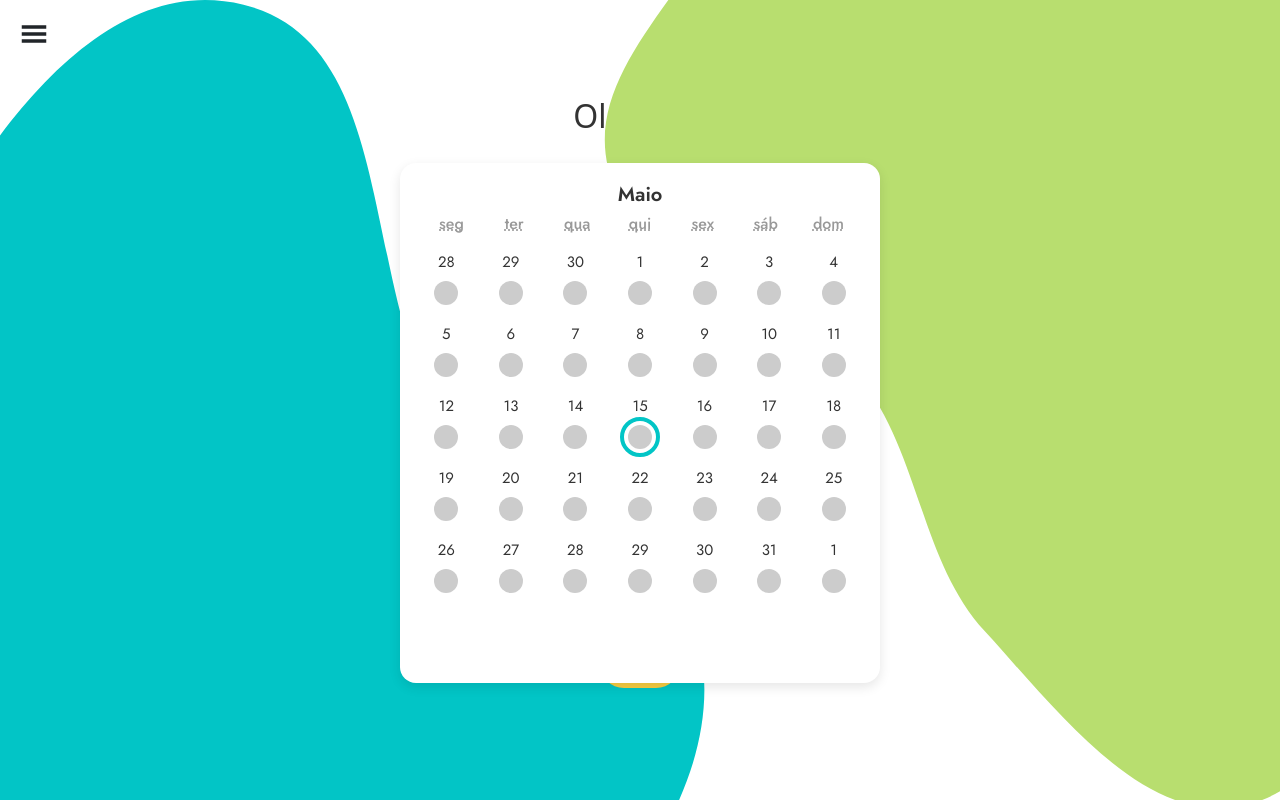
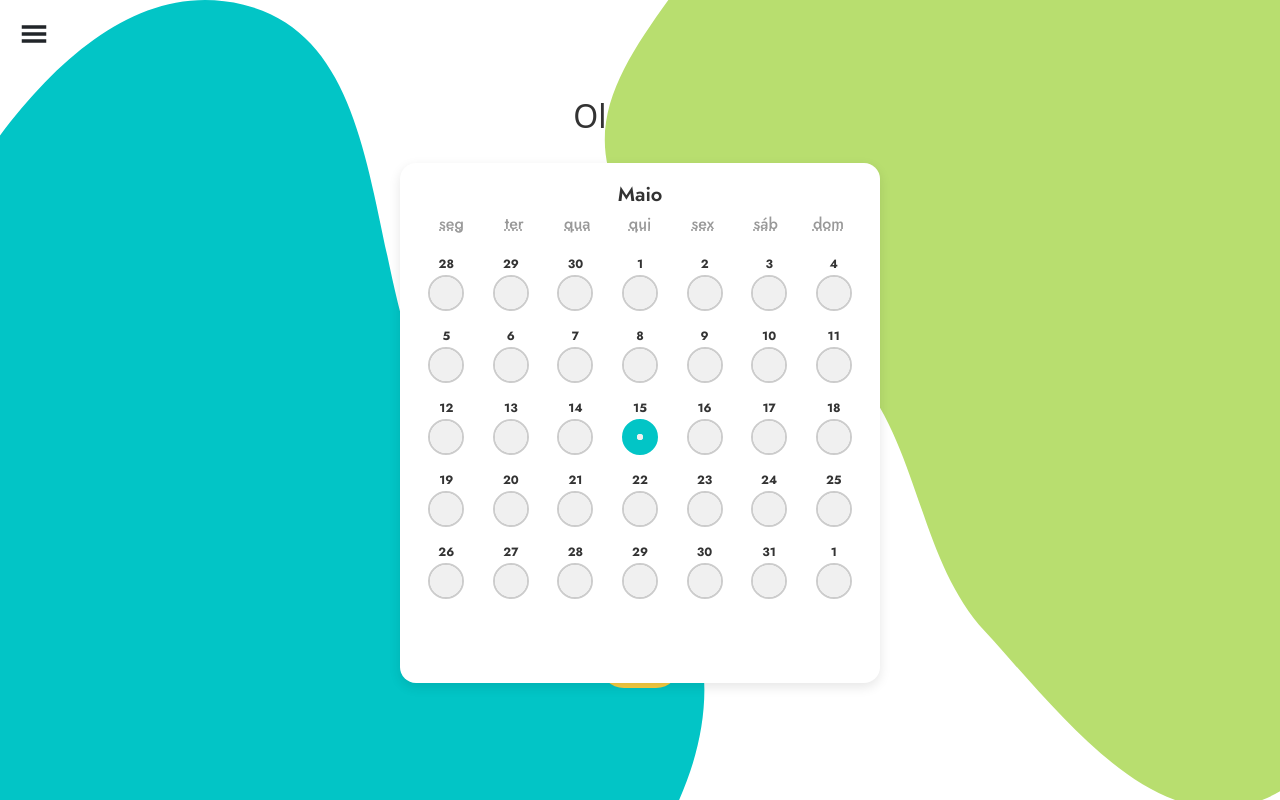
Before and after one commit to LaraSouzx/Moodly, a React (Create React App) app: page /dashboard in a window 1280 px wide. Built offline with nearby package versions, Linux system fonts and the light colour scheme.

Commit message:
add: mostrar emoção adcionada na tela dashboard

```diff
--- a/src/components/Calendario/Calendario.js
+++ b/src/components/Calendario/Calendario.js
@@ -1,20 +1,48 @@
-import React, { useState } from "react";
+import React, { useState, useEffect } from "react";
 import Calendar from "react-calendar";
 import "react-calendar/dist/Calendar.css";
-import "../Calendario/style.css"; // seu CSS customizado
+import "../Calendario/style.css";
+import { db, auth } from "../../firebaseConfig";
+import { collection, doc, getDocs } from "firebase/firestore";
+import { EMOCOES } from "../barraEmocoes/BarraEmocoes"; // Verifique se está correto
 
 const Calendario = () => {
   const [date, setDate] = useState(new Date());
+  const [emocoesPorData, setEmocoesPorData] = useState([]);
+
+  useEffect(() => {
+    const buscarEmocoes = async () => {
+      const user = auth.currentUser;
+      if (!user) return;
+
+      const userDocRef = doc(db, "usuarios", user.uid);
+      const emocoesRef = collection(userDocRef, "emocoes");
+
+      try {
+        const snapshot = await getDocs(emocoesRef);
+        const dados = snapshot.docs.map((doc) => {
+          const data = doc.data().data.toDate().toISOString().split("T")[0];
+          const emocao = doc.data().emocao;
+          return { data, emocao };
+        });
+        setEmocoesPorData(dados);
+      } catch (error) {
+        console.error("Erro ao buscar emoções:", error);
+      }
+    };
+
+    buscarEmocoes();
+  }, []);
+
   const nomeDoMes = date.toLocaleDateString("pt-BR", {
     month: "long",
   });
 
   return (
     <div className="calendar-container">
-
-        <div className="calendar-header">
-          <h4 className="month-title">{nomeDoMes}</h4>
-        </div>
+      <div className="calendar-header">
+        <h4 className="month-title">{nomeDoMes}</h4>
+      </div>
 
       <div className="calendar">
         <Calendar
@@ -25,17 +53,30 @@ const Calendario = () => {
           formatShortWeekday={(locale, date) =>
             date.toLocaleDateString("pt-BR", { weekday: "short" }).slice(0, 3)
           }
-          tileContent={({ date, view }) =>
-            view === "month" ? (
-            <div className="tile-wrapper">
-              <div className="day-number">{date.getDate()}</div>
-              <div className="circle-border">
-                <div className="day-circle"></div>
+          tileContent={({ date: dataTile, view }) => {
+            if (view !== "month") return null;
+
+            const dataFormatada = dataTile.toISOString().split("T")[0];
+            const emocaoDia = emocoesPorData.find((e) => e.data === dataFormatada);
+            const emoji = EMOCOES.find((e) => e.nome === emocaoDia?.emocao)?.emoji;
+
+            const hoje = new Date();
+            const isHoje =
+              dataTile.getDate() === hoje.getDate() &&
+              dataTile.getMonth() === hoje.getMonth() &&
+              dataTile.getFullYear() === hoje.getFullYear();
+
+            return (
+              <div className="tile-wrapper">
+                <div className="day-number">{dataTile.getDate()}</div>
+                <div className={`circle-border ${isHoje ? "hoje" : ""}`}>
+                  <div className="day-circle">
+                    {emoji && <span className="emoji-dia">{emoji}</span>}
+                  </div>
+                </div>
               </div>
-            </div>
-
-            ) : null
-          }
+            );
+          }}
         />
       </div>
     </div>
--- a/src/components/Calendario/style.css
+++ b/src/components/Calendario/style.css
@@ -1,147 +1,165 @@
 /* Importa a fonte Jost do Google Fonts */
 @import url('https://fonts.googleapis.com/css2?family=Jost:wght@300;400;500;600;700&display=swap');
 
-/* Container externo do calendário */
+/* 📦 Container externo do calendário */
 .calendar-container {
-  background-color: white;
-  box-shadow: 0 4px 12px rgba(0, 0, 0, 0.1);
-  padding: 20px;
-  border-radius: 16px;
-  width: 60vh;
-  height: 65vh;
-  max-width: 600px;
-  margin: 40px auto;
-  font-family: 'Jost', sans-serif;
-    position: relative;      /* <- permite usar z-index */
-  z-index: 10;
-  margin-top: 0px;
+  background-color: white;                /* fundo branco */
+  box-shadow: 0 4px 12px rgba(0, 0, 0, 0.1); /* sombra suave */
+  padding: 20px;                          /* espaçamento interno */
+  border-radius: 16px;                    /* bordas arredondadas */
+  width: 60vh;                            /* largura proporcional à altura da tela */
+  height: 65vh;                           /* altura proporcional à tela */
+  max-width: 600px;                       /* limite máximo de largura */
+  margin: 40px auto;                      /* centraliza horizontalmente */
+  font-family: 'Jost', sans-serif;        /* aplica a fonte Jost */
+  position: relative;                     /* necessário para usar z-index */
+  z-index: 10;                            /* camada superior */
+  margin-top: 0px;                        /* sem margem no topo */
 }
 
-/* Wrapper do componente de calendário */
+/* 🔲 Wrapper do calendário React */
 .calendar {
-  width: 100%;
+  width: 100%;                            /* ocupa toda a largura do container */
 }
 
-/* Calendário base (nativo do react-calendar) */
+/* 🧩 Estiliza o componente react-calendar */
 .react-calendar {
-  width: 100%;
-  border: none;
-  background: none;
-  z-index: 3;
-  font-family: 'Jost', sans-serif;
+  width: 100%;                            /* largura total */
+  border: none;                           /* sem borda */
+  background: none;                       /* sem fundo */
+  z-index: 3;                             /* camada intermediária */
+  font-family: 'Jost', sans-serif;        /* aplica a fonte */
 }
 
-/* Layout em grid dos dias do mês */
+/* 📅 Grid dos dias do mês */
 .react-calendar__month-view__days {
-  display: grid !important;
-  grid-template-columns: repeat(7, 1fr);
-  gap: 12px;
-  margin-top: 20px;
+  display: grid !important;               /* força grid */
+  grid-template-columns: repeat(7, 1fr);  /* 7 colunas (dias da semana) */
+  gap: 12px;                              /* espaçamento entre células */
+  margin-top: 20px;                       /* espaçamento superior */
 }
 
-/* Cabeçalhos dos dias da semana (seg, ter...) */
+/* 🗓️ Cabeçalhos dos dias da semana (seg, ter, qua...) */
 .react-calendar__month-view__weekdays {
-  text-align: center;
-  text-transform: lowercase;
-  font-size: 16px;
-  color: #999;
-  font-weight: 500;
+  text-align: center;                     /* centraliza o texto */
+  text-transform: lowercase;              /* dias em minúsculas */
+  font-size: 16px;                        /* tamanho da fonte */
+  color: #999;                            /* cinza claro */
+  font-weight: 500;                       /* peso da fonte */
 }
 
 .react-calendar__month-view__weekdays__weekday {
-  padding: 0 0;
+  padding: 0 0;                           /* sem padding horizontal */
 }
 
-/* Oculta a navegação do calendário (setas) */
+/* ❌ Oculta as setas de navegação do calendário */
 .react-calendar__navigation {
   display: none;
 }
 
-/* Oculta os números padrões do react-calendar */
+/* ❌ Oculta os números padrões (abbr) dentro das células do calendário */
 .react-calendar__tile abbr {
   display: none;
 }
 
-/* Célula do calendário */
+/* 🔘 Célula individual de um dia */
 .react-calendar__tile {
-  background: none;
-  text-align: center;
-  height: 60px;
-  padding: 0;
+  background: none;                       /* sem fundo */
+  text-align: center;                     /* centraliza conteúdo */
+  height: 60px;                           /* altura da célula */
+  padding: 0;                             /* sem padding */
 }
 
-/* Dia selecionado */
+/* 📌 Dia selecionado (clicado) */
 .react-calendar__tile--active {
-   background: none !important;
-  color: inherit;
+  background: none !important;            /* remove fundo padrão */
+  color: inherit;                         /* mantém cor original do texto */
 }
 
-/* Layout customizado dos dias */
+/* 📦 Envolve os elementos de cada célula (número e bolinha) */
 .tile-wrapper {
   display: flex;
-  flex-direction: column;
-  align-items: center;
-  gap: 2px;
+  flex-direction: column;                /* empilha número e bolinha na vertical */
+  align-items: center;                   /* centraliza horizontalmente */
+  justify-content: center;              /* centraliza verticalmente */
+  height: 100%;                          /* ocupa toda a célula */
+  gap: 2px;                              /* espaço entre número e círculo */
 }
 
-/* Número do dia (em cima) */
+/* 🔢 Número do dia */
 .day-number {
-  font-size: 15px;
-  font-weight: 400;
-  color: #333;
+  font-size: 0.75rem;                    /* tamanho pequeno */
+  font-weight: bold;                     /* negrito */
+  color: #333;                           /* cinza escuro */
 }
 
-/* Bolinha cinza abaixo do número */
+/* ⚪ Círculo cinza do dia */
 .day-circle {
   width: 40px;
   height: 40px;
-  background-color: #ccc;
-  border-radius: 50%;
+  background-color: #ccc;               /* cinza claro */
+  border-radius: 50%;                   /* forma circular */
 }
 
-
-/* Contorno da bolinha com espaço interno */
+/* 🟢 Contorno (borda) do círculo */
 .circle-border {
-  padding: 4px;
-  border: 4px solid transparent;
-  border-radius: 50%;
-  transition: border 0.2s ease;
+  width: 36px;
+  height: 36px;
+  border: 2px solid #ccc;               /* borda cinza */
+  border-radius: 50%;                   /* forma circular */
+  display: flex;
+  justify-content: center;             /* centraliza o conteúdo */
+  align-items: center;
 }
 
+/* ✅ Dia selecionado com borda destacada (verde) */
 .react-calendar__tile--active .circle-border {
-  border-color: #02C5C6; /* só adiciona a borda verde no dia ativo */
+  border-color: #02C5C6;             /* borda azul-esverdeada */
+   border-width: 15px;
 }
 
-
-/* Hover em qualquer outro dia – borda preta */
+/* 🖱️ Hover em outros dias */
 .react-calendar__tile:hover .circle-border {
-  border-color: grey; /* borda preta */
+  border-color: grey;                   /* borda cinza escura ao passar o mouse */
 }
 
+/* 🧩 Preenche o círculo com fundo claro */
 .day-circle {
-  width: 24px;
-  height: 24px;
-  background-color: #ccc;
+  width: 100%;
+  height: 100%;
   border-radius: 50%;
+  background-color: #f0f0f0;
+  display: flex;
+  justify-content: center;
+  align-items: center;
 }
 
+/* 📅 Cabeçalho com o nome do mês */
 .calendar-header {
   text-align: center;
   margin-bottom: 8px;
 }
 
+/* 🏷️ Nome do mês (Maio, Junho, etc) */
 .month-title {
   font-size: 20px;
   font-weight: 600;
   color: #333;
-  text-transform: capitalize;
-
+  text-transform: capitalize;           /* primeira letra maiúscula */
 }
 
+/* Força fundo transparente nos tiles */
 .react-calendar__tile {
   background: none !important;
 }
 
+/* Remove qualquer fundo ao passar o mouse */
 .react-calendar__tile:hover {
   background: none !important;
 }
+
+/* 😍 Emoji da emoção do dia */
+.emoji-dia {
+  font-size: 30px;                      /* tamanho do emoji */
+  line-height: 1;                       /* reduz espaçamento vertical */
+}
--- a/src/components/barraEmocoes/BarraEmocoes.js
+++ b/src/components/barraEmocoes/BarraEmocoes.js
@@ -1,7 +1,7 @@
 import React from "react";
 import "../barraEmocoes/style.css";
 
-const EMOCOES = [
+export const EMOCOES = [
   { emoji: "😊", nome: "feliz" },
   { emoji: "😔", nome: "triste" },
   { emoji: "😡", nome: "raiva" },
--- a/src/pages/configuracoes/style.css
+++ b/src/pages/configuracoes/style.css
@@ -17,8 +17,6 @@
   font-weight: bold;
 }
 
-
-
 .logout-icon {
   font-size: 20px;
 }
```
Also changed, not shown: src/pages/logins/Logout.js (added, +13 -0 lines).
